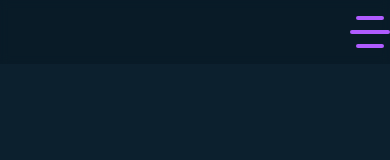
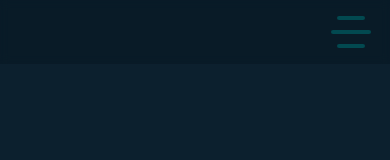
Before and after one commit to john-tettis/portfolio-updated, a React (Create React App) app: page / in a window 390 px wide. Shown: the top 160 px of the page. Built offline with nearby package versions, Linux system fonts and the light colour scheme.

Commit message:
added margin and breakpoint

```diff
--- a/src/styles/Hamburger.css
+++ b/src/styles/Hamburger.css
@@ -1,3 +1,5 @@
+@import url('./Utils/Color.css');
+
 /* From Uiverse.io by vinodjangid07 */
 #hamburger {
     display: none;
@@ -7,6 +9,7 @@
     position: relative;
     width: 40px;
     height: 40px;
+    margin:1.2rem;
     cursor: pointer;
     display: flex;
     flex-direction: column;
@@ -19,7 +22,7 @@
   .bars {
     width: 100%;
     height: 4px;
-    background-color: rgb(176, 92, 255);
+    background-color: var(--color-2);
     border-radius: 4px;
   }
 
@@ -34,6 +37,7 @@
   #hamburger:checked + .toggle .bars {
     position: absolute;
     transition-duration: .5s;
+    background-color:var(--color-4);
   }
 
   #hamburger:checked + .toggle #bar2 {
@@ -56,4 +60,11 @@
   #hamburger:checked + .toggle {
     transition-duration: .5s;
     transform: rotate(180deg);
+    margin-right:2rem;
   }
+  @media screen and (min-width: 1200px){
+    .toggle{
+        display:none;
+    }
+
+  }
```
